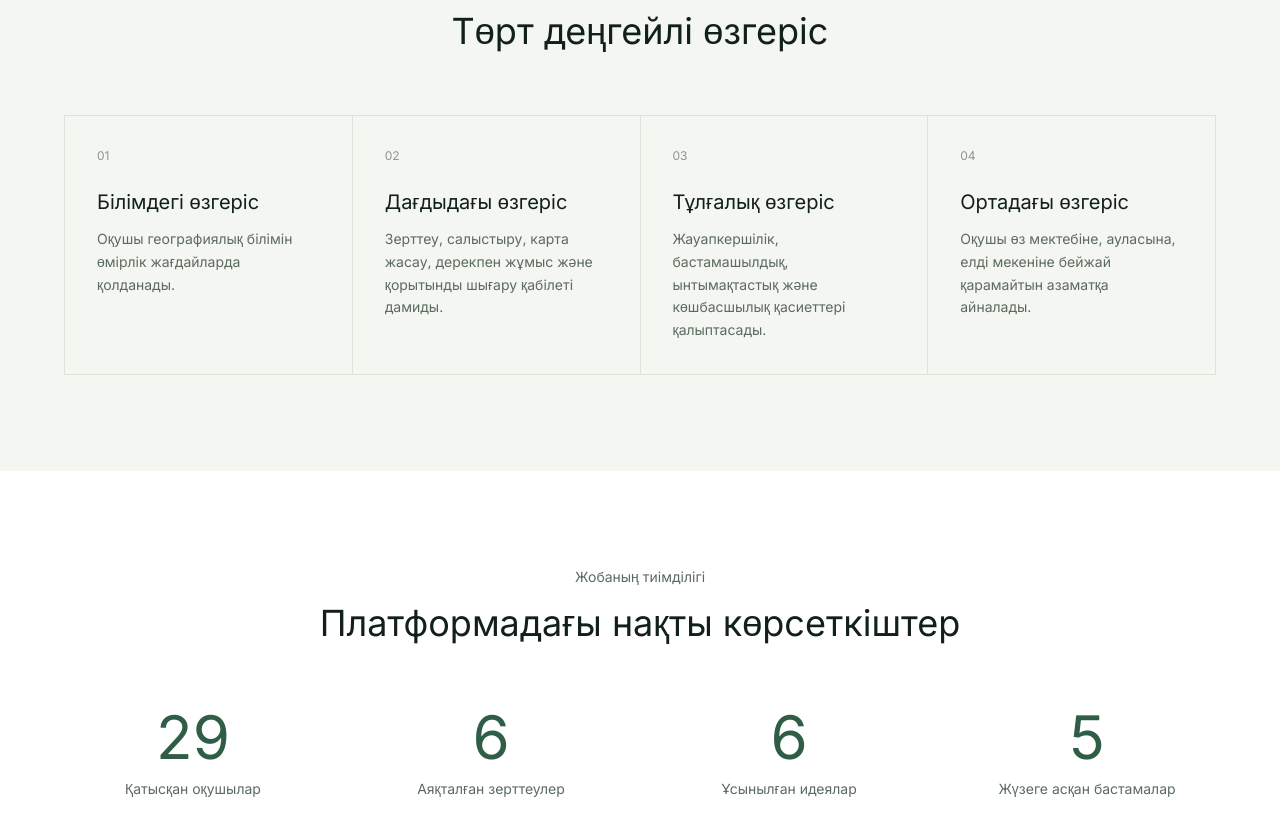
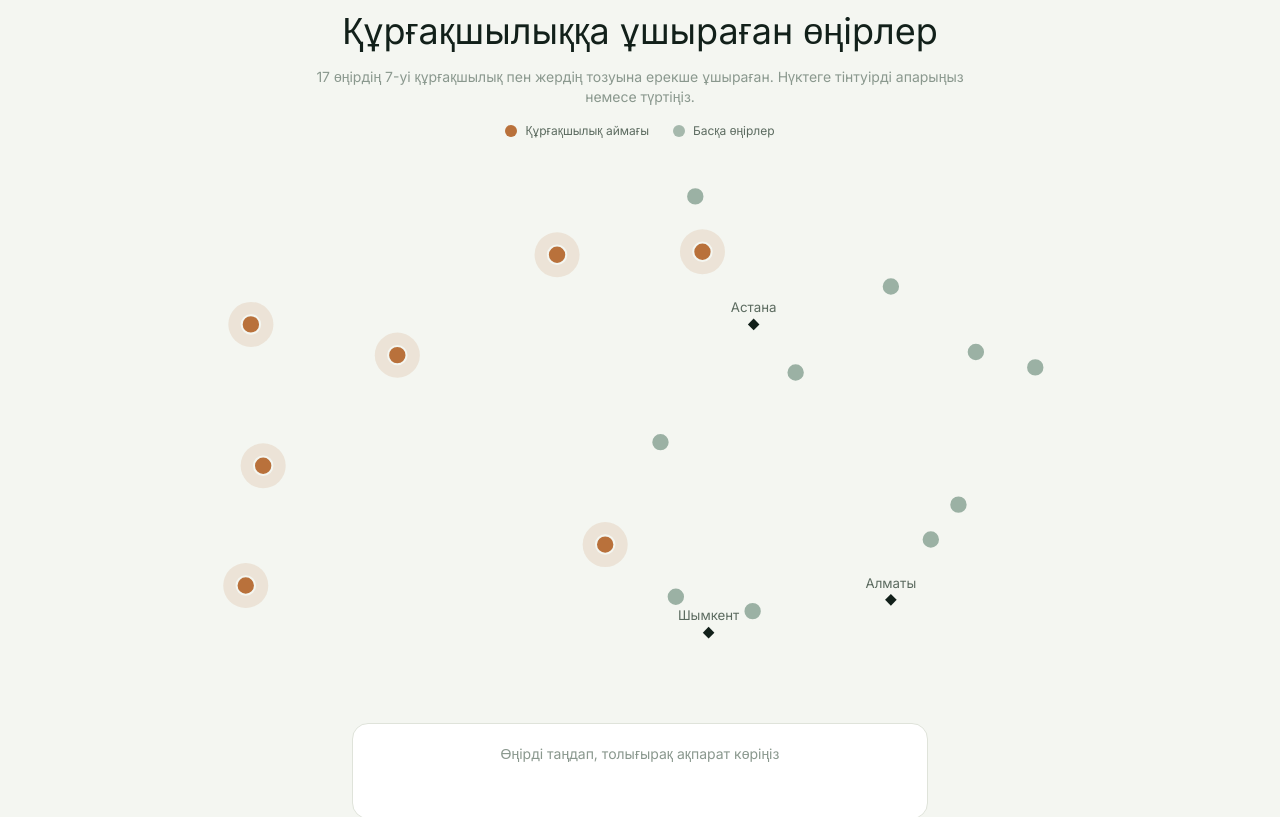
Before and after one commit to dmr88/geoleader, a React (Vite) app: page / in a window 1280 px wide. Shown: the part 2520-3337 px from the top of the page. Built offline with nearby package versions, Linux system fonts and the light colour scheme.

Commit message:
Add interactive Kazakhstan map highlighting the 7 drought-affected regions

```diff
--- a/src/App.tsx
+++ b/src/App.tsx
@@ -2,6 +2,7 @@ import { HashRouter, Routes, Route } from 'react-router-dom'
 import Hero from './components/Hero'
 import About from './components/About'
 import WeeklyTasks from './components/WeeklyTasks'
+import KazakhstanMap from './components/KazakhstanMap'
 import Results from './components/Results'
 import Metrics from './components/Metrics'
 import Interdisciplinary from './components/Interdisciplinary'
@@ -16,6 +17,7 @@ function HomePage() {
       <Hero />
       <About />
       <WeeklyTasks />
+      <KazakhstanMap />
       <Results />
       <Metrics />
       <Interdisciplinary />
--- /dev/null
+++ b/src/components/KazakhstanMap.tsx
@@ -0,0 +1,120 @@
+import { useState } from 'react'
+import { regions, cities } from '../data/kazakhstanRegions'
+
+export default function KazakhstanMap() {
+  const [activeId, setActiveId] = useState<string | null>(null)
+  const active = regions.find((r) => r.id === activeId) ?? null
+
+  return (
+    <section className="px-6 sm:px-8 py-24 bg-[#f4f6f1]">
+      <div className="max-w-5xl mx-auto">
+        <p className="text-sm text-[#5c6b60] mb-4 text-center">Қазақстан картасы</p>
+        <h2
+          className="text-3xl sm:text-4xl text-[#12201a] mb-4 text-center"
+          style={{ fontFamily: 'var(--font-display)' }}
+        >
+          Құрғақшылыққа ұшыраған өңірлер
+        </h2>
+        <p className="text-center text-sm text-[#8a988e] max-w-2xl mx-auto mb-4">
+          17 өңірдің 7-уі құрғақшылық пен жердің тозуына ерекше ұшыраған. Нүктеге
+          тінтуірді апарыңыз немесе түртіңіз.
+        </p>
+
+        <div className="flex items-center justify-center gap-6 mb-10 text-xs text-[#5c6b60]">
+          <span className="flex items-center gap-2">
+            <span className="h-3 w-3 rounded-full bg-[#b9713b]" /> Құрғақшылық аймағы
+          </span>
+          <span className="flex items-center gap-2">
+            <span className="h-3 w-3 rounded-full bg-[#2f5d46] opacity-40" /> Басқа өңірлер
+          </span>
+        </div>
+
+        <div className="relative w-full" style={{ aspectRatio: '1000 / 500' }}>
+          <svg
+            viewBox="0 0 1000 500"
+            className="absolute inset-0 h-full w-full"
+            role="img"
+            aria-label="Қазақстан облыстарының картасы"
+          >
+            {cities.map((c) => (
+              <g key={c.id}>
+                <rect
+                  x={c.x - 4}
+                  y={c.y - 4}
+                  width={8}
+                  height={8}
+                  transform={`rotate(45 ${c.x} ${c.y})`}
+                  fill="#12201a"
+                />
+                <text
+                  x={c.x}
+                  y={c.y - 12}
+                  textAnchor="middle"
+                  fontSize="13"
+                  fill="#5c6b60"
+                  style={{ fontFamily: 'var(--font-body)' }}
+                >
+                  {c.name}
+                </text>
+              </g>
+            ))}
+
+            {regions.map((r) => {
+              const isActive = r.id === activeId
+              return (
+                <g
+                  key={r.id}
+                  tabIndex={0}
+                  className="cursor-pointer outline-none"
+                  onMouseEnter={() => setActiveId(r.id)}
+                  onMouseLeave={() => setActiveId((cur) => (cur === r.id ? null : cur))}
+                  onFocus={() => setActiveId(r.id)}
+                  onClick={() => setActiveId((cur) => (cur === r.id ? null : r.id))}
+                >
+                  {r.arid && (
+                    <circle
+                      cx={r.x}
+                      cy={r.y}
+                      r={isActive ? 26 : 22}
+                      fill="#b9713b"
+                      opacity={isActive ? 0.22 : 0.14}
+                      style={{ transition: 'all 200ms ease' }}
+                    />
+                  )}
+                  <circle
+                    cx={r.x}
+                    cy={r.y}
+                    r={isActive ? 12 : 9}
+                    fill={r.arid ? '#b9713b' : '#2f5d46'}
+                    fillOpacity={r.arid ? 1 : 0.45}
+                    stroke="#f4f6f1"
+                    strokeWidth={2}
+                    style={{ transition: 'all 200ms ease' }}
+                  />
+                </g>
+              )
+            })}
+          </svg>
+        </div>
+
+        <div className="mt-8 min-h-24 rounded-2xl border border-[#dfe3da] bg-white px-6 py-5 max-w-xl mx-auto text-center">
+          {active ? (
+            <>
+              <p className="text-lg text-[#12201a] mb-1" style={{ fontFamily: 'var(--font-display)' }}>
+                {active.name}
+                {active.arid && (
+                  <span className="ml-2 align-middle text-xs text-[#b9713b] font-normal">
+                    құрғақшылық аймағы
+                  </span>
+                )}
+              </p>
+              <p className="text-sm text-[#5c6b60]">{active.note}</p>
+            </>
+          ) : (
+            <p className="text-sm text-[#8a988e]">Өңірді таңдап, толығырақ ақпарат көріңіз</p>
+          )}
+        </div>
+      </div>
+    </section>
+  )
+}
--- /dev/null
+++ b/src/data/kazakhstanRegions.ts
@@ -0,0 +1,37 @@
+export type Region = {
+  id: string
+  name: string
+  // Position computed from real lat/long, normalized onto a 1000x500 canvas
+  // (lon 46.5–87.3°E -> x 0–1000, lat 40.6–55.4°N -> y 0–500, north = top).
+  x: number
+  y: number
+  arid: boolean
+  note: string
+}
+
+export const regions: Region[] = [
+  { id: 'wko', name: 'Батыс Қазақстан облысы', x: 120, y: 142, arid: true, note: 'Климаттың қатаңдануы мен жауын-шашынның азаюы салдарынан құрғақшылық үдеп келеді.' },
+  { id: 'atyrau', name: 'Атырау облысы', x: 132, y: 280, arid: true, note: 'Каспий маңы аймағы — судың тапшылығы мен топырақ тұздануы басты мәселе.' },
+  { id: 'mangystau', name: 'Маңғыстау облысы', x: 115, y: 397, arid: true, note: 'Үстірт үстіртінің шөлейт аймағы, жауын-шашын жылына 100-150 мм-ден аспайды.' },
+  { id: 'aktobe', name: 'Ақтөбе облысы', x: 263, y: 172, arid: true, note: 'Батыс өңірдегі негізгі құрғақшылық ошақтарының бірі.' },
+  { id: 'kostanay', name: 'Қостанай облысы', x: 419, y: 74, arid: true, note: 'Қарқынды егіншілік пен мал шаруашылығы топырақтың тозуын күшейтеді.' },
+  { id: 'akmola', name: 'Ақмола облысы', x: 561, y: 71, arid: true, note: 'Солтүстік дала аймағында егіншілік әсерінен топырақ тозуы байқалады.' },
+  { id: 'kyzylorda', name: 'Қызылорда облысы', x: 466, y: 357, arid: true, note: 'Арал теңізінің тартылуы аймақты әлемдегі ең жас шөл аймақтарының біріне айналдырды.' },
+
+  { id: 'nko', name: 'Солтүстік Қазақстан облысы', x: 554, y: 17, arid: false, note: 'Егіншілікке қолайлы дала аймағы.' },
+  { id: 'pavlodar', name: 'Павлодар облысы', x: 745, y: 105, arid: false, note: 'Өнеркәсіп пен ауыл шаруашылығы дамыған солтүстік-шығыс өңір.' },
+  { id: 'vko', name: 'Шығыс Қазақстан облысы', x: 886, y: 184, arid: false, note: 'Алтай тау бөктерлеріндегі орманды-тау аймағы.' },
+  { id: 'abai', name: 'Абай облысы', x: 828, y: 169, arid: false, note: '2022 жылы Шығыс Қазақстан облысынан бөлінген жаңа өңір.' },
+  { id: 'karaganda', name: 'Қарағанды облысы', x: 652, y: 189, arid: false, note: 'Орталық Қазақстанның ірі өнеркәсіп орталығы.' },
+  { id: 'ulytau', name: 'Ұлытау облысы', x: 520, y: 257, arid: false, note: '2022 жылы Қарағанды облысынан бөлінген, Бетпақдала шөліне жақын өңір.' },
+  { id: 'turkestan', name: 'Түркістан облысы', x: 535, y: 408, arid: false, note: 'Оңтүстіктегі суармалы егіншілік аймағы.' },
+  { id: 'zhambyl', name: 'Жамбыл облысы', x: 610, y: 422, arid: false, note: 'Оңтүстіктегі ауыл шаруашылығы дамыған өңір.' },
+  { id: 'almaty-obl', name: 'Алматы облысы', x: 784, y: 352, arid: false, note: 'Іле Алатауы бөктерлеріндегі жасыл аймақ — GEOLEADER жобасы осы өңірде.' },
+  { id: 'zhetisu', name: 'Жетісу облысы', x: 811, y: 318, arid: false, note: '2022 жылы Алматы облысынан бөлінген жаңа өңір.' },
+]
+
+export const cities: { id: string; name: string; x: number; y: number }[] = [
+  { id: 'astana', name: 'Астана', x: 611, y: 142 },
+  { id: 'almaty', name: 'Алматы', x: 745, y: 411 },
+  { id: 'shymkent', name: 'Шымкент', x: 567, y: 443 },
+]
```
Also changed, not shown: 5 other files (tests, documents, lock files or other folders).
